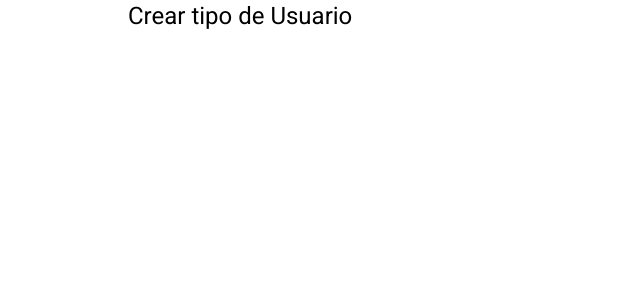
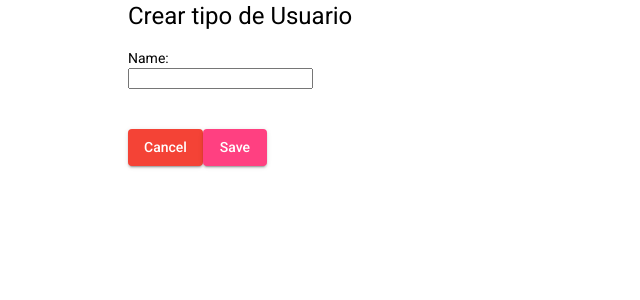
Before and after one commit to javc16/FrontProject, an Angular app: page /creartipousuario in a window 1280 px wide. Shown: the top 300 px of the page, without its empty margins (0-640 px from the left). Built offline with nearby package versions, Linux system fonts and the light colour scheme.

Commit message:
modificando componente de agregar tipoUsuario

```diff
--- a/src/app/Components/tipo-usuario/create-tipo-usuario/create-tipo-usuario.component.html
+++ b/src/app/Components/tipo-usuario/create-tipo-usuario/create-tipo-usuario.component.html
@@ -1,7 +1,21 @@
 <h1>Crear tipo de Usuario</h1>
 <form name="myForm">
-<!-- <div class="form-group">
+<div class="form-group">
     <mat-label>Name: </mat-label><tr></tr>
-    <input name="descripcion" type="text" class="form-control" [(ngModel)]="descripcion">
-</div> -->
+    <input name="descripcion" type="text" class="form-control" >
+</div>
 </form>
+<br>
+<br>
+
+<mat-card-actions>
+
+
+    <button mat-raised-button color="warn" mattooltip="df" type="button" (click)="cancel()">
+        <i class='fa fa-times fa-fw'></i> Cancel
+    </button>
+    <button mat-raised-button color="accent" class="marginButton" mattooltip="df" type="button"
+        >
+        <i class='fa fa-save fa-fw'></i> Save
+    </button>
+</mat-card-actions>
--- a/src/app/Components/tipo-usuario/create-tipo-usuario/create-tipo-usuario.component.ts
+++ b/src/app/Components/tipo-usuario/create-tipo-usuario/create-tipo-usuario.component.ts
@@ -1,4 +1,6 @@
 import { Component, OnInit } from '@angular/core';
+import { Router } from '@angular/router';
+import { TipoUsuarioService } from 'src/app/Services/tipoUsuario/tipo-usuario.service';
 
 @Component({
   selector: 'app-create-tipo-usuario',
@@ -7,9 +9,13 @@ import { Component, OnInit } from '@angular/core';
 })
 export class CreateTipoUsuarioComponent implements OnInit {
 
-  constructor() { }
+  constructor(private _tipoUsuarioService:TipoUsuarioService,private router: Router) { }
 
   ngOnInit(): void {
   }
 
+  cancel() {
+    this.router.navigate(['tipoUsuario']);
+  }
+
 }
```
